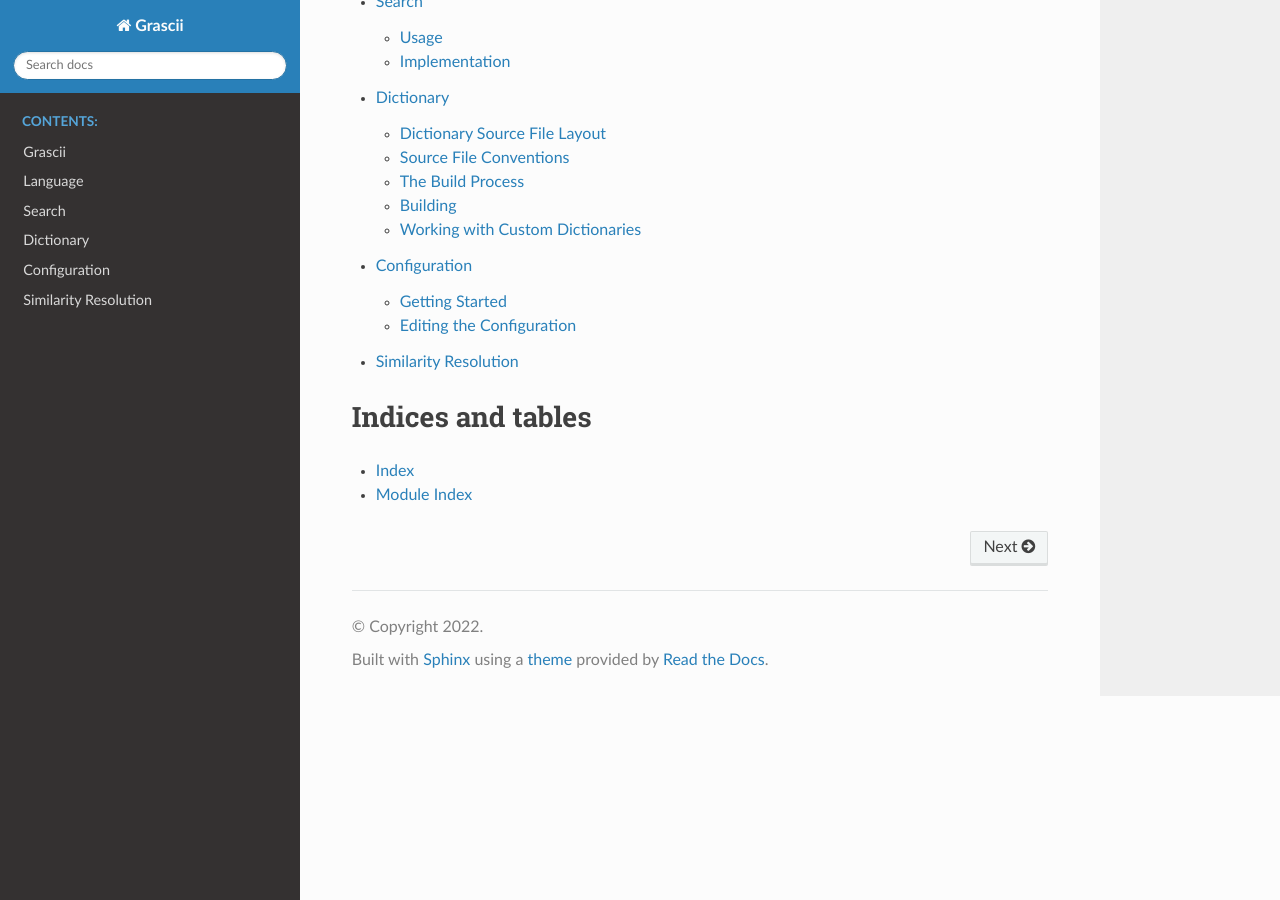
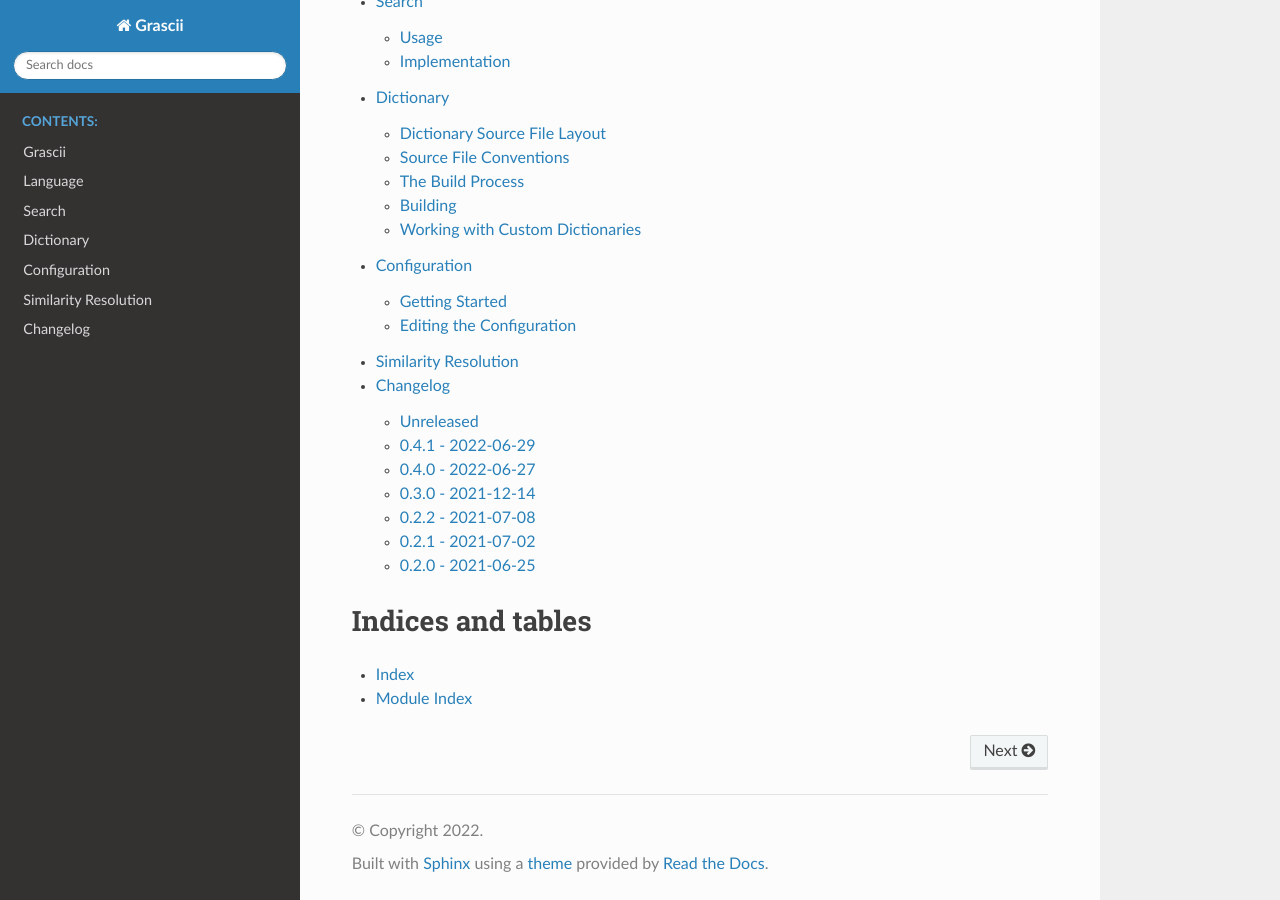
Before and after one commit to grascii/grascii, a Sphinx documentation site: the page built from docs/index.rst, in a window 1280 px wide and 900 px high, scrolled down 746 px. Built offline with Sphinx 7.4.7 and the Read the Docs theme 2.0.0, drawn with Linux system fonts in a browser that asks for light colours.

Commit message:
Move changelog to docs

```diff
--- a/docs/conf.py
+++ b/docs/conf.py
@@ -30,7 +30,12 @@ master_doc = "index"
 # Add any Sphinx extension module names here, as strings. They can be
 # extensions coming with Sphinx (named 'sphinx.ext.*') or your custom
 # ones.
-extensions = ["sphinx_rtd_theme", "sphinx.ext.autodoc", "sphinxcontrib.apidoc"]
+extensions = [
+    "sphinx_rtd_theme",
+    "sphinx.ext.autodoc",
+    "sphinxcontrib.apidoc",
+    "myst_parser",
+]
 apidoc_module_dir = "../grascii"
 apidoc_excluded_paths = ["../grascii/appdirs.py", "../grascii/lark_ambig_tools.py"]
 apidoc_output_dir = "reference"
--- a/docs/index.rst
+++ b/docs/index.rst
@@ -11,6 +11,7 @@ Welcome to Grascii's documentation!
    dictionary
    configuration
    similarity
+   CHANGELOG
 
 Indices and tables
 ==================
--- a/setup.cfg
+++ b/setup.cfg
@@ -56,6 +56,7 @@ docs =
   Sphinx==5.0.2
   sphinx-rtd-theme==1.0.0
   sphinxcontrib-apidoc==0.3.0
+  myst-parser==0.18.0
 tests =
   pexpect~=4.0; platform_system!="Windows"
   pytest~=7.0
```
Also changed, not shown: docs/CHANGELOG.md (renamed from CHANGELOG.md), 1 other file.
